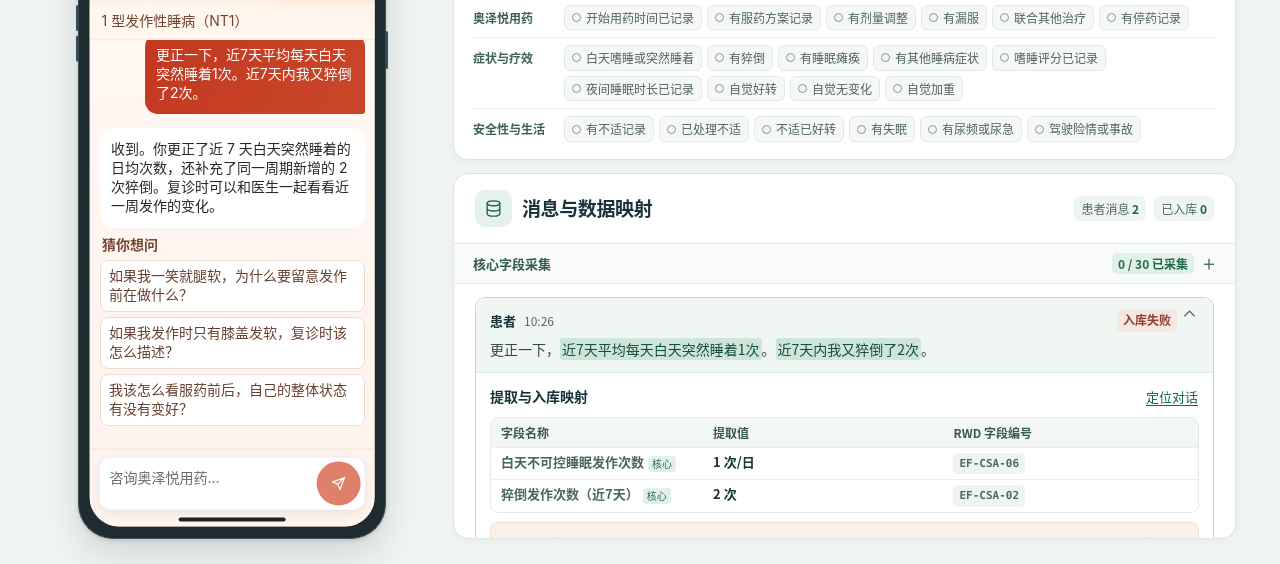
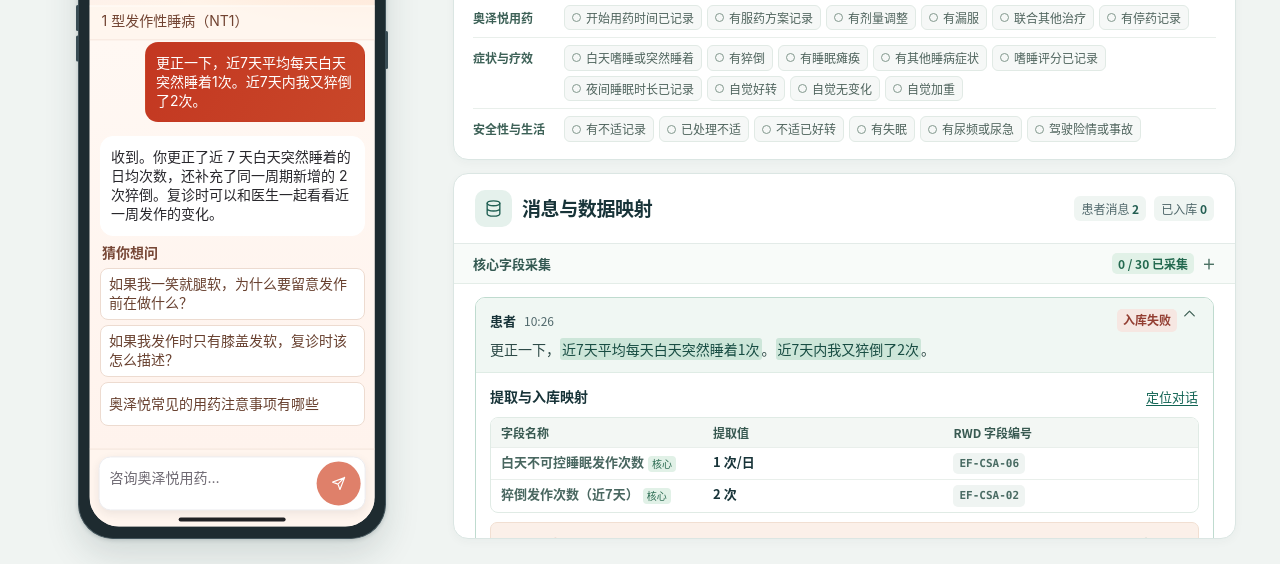
Before and after one commit to lieberHuang/rwd-medication-demo, a plain HTML site: page index.html in a window 1280 px wide. Shown: the part 258-822 px from the top of the page. Drawn offline with Linux system fonts and the light colour scheme; no server answers.

Commit message:
Feature medication precautions as the third starter question

```diff
--- a/index.html
+++ b/index.html
@@ -332,12 +332,13 @@ const chatEndpoint = document.querySelector('meta[name="rwd-chat-api"]')?.conten
 const drug = '奥泽悦';
 const initialSession = 'DEMO-ORZEYFUL-V2';
 const greeting = '你好，我是奥泽悦用药助手。可以问我用药问题，也可以说说近期用药后有什么感受。';
-const openingQuestions = ['奥泽悦适合像我这样的 NT1 患者吗？','复诊时，哪些用药经历值得和医生聊？','我白天总是犯困，怎么判断有没有影响日常生活？'];
+const medicationPrecautionsQuestion = '奥泽悦常见的用药注意事项有哪些';
+const openingQuestions = ['奥泽悦适合像我这样的 NT1 患者吗？','复诊时，哪些用药经历值得和医生聊？'];
 
 function openingSuggestions(complete) {
   const priority = ['EX-02','EF-CSA-06','AE-URI-01',...clientCore.keys()];
   const missing = [...new Set(priority)].filter(code=>!complete.has(code)).map(code=>starterFieldSuggestions[code]);
-  return [...missing,...openingQuestions].slice(0,3);
+  return [...missing,...openingQuestions].slice(0,2).concat(medicationPrecautionsQuestion);
 }
 const starter = '我从2026年11月12日开始吃奥泽悦。近7天平均每天白天会突然睡着2次，过去7天猝倒了3次。';
 const nextStarter = '更正一下，近7天平均每天白天突然睡着1次。近7天内我又猝倒了2次。';
@@ -350,7 +351,7 @@ function seedObservation(message, field_code, field_name, value, unit, literal,
 const sample = {
   answer:'你提到 11 月 12 日开始服药，近 7 天白天仍有突然睡着的情况，还发生了 3 次猝倒。你可以记下每次发作的时间和当时在做什么，方便复诊时和医生沟通。',
   model:'预设示例',
-  suggestions:['EF-CSA-03','EX-05','EF-CSA-13'],
+  suggestions:['EF-CSA-03','EX-05'],
   observations:[
     seedObservation(starter,'EX-02','首次服药日期','2026-11-12','','我从2026年11月12日开始吃奥泽悦',
       {mode:'replace',policy:'replace',period:{key:'baseline',label:'基线'}}),
@@ -363,7 +364,7 @@ const sample = {
 const nextSample = {
   answer:'收到。你更正了近 7 天白天突然睡着的日均次数，还补充了同一周期新增的 2 次猝倒。复诊时可以和医生一起看看近一周发作的变化。',
   model:'预设示例',
-  suggestions:['EF-CSA-03','EF-CSA-04','EF-CSA-13'],
+  suggestions:['EF-CSA-03','EF-CSA-04'],
   observations:[
     seedObservation(nextStarter,'EF-CSA-06','白天不可控睡眠发作次数',1,'次/日','近7天平均每天白天突然睡着1次',
       {mode:'replace',policy:'replace',period:seedPeriod}),
@@ -1418,7 +1419,9 @@ async function handleAnswer(run, result) {
     el('messages').toggleAttribute('data-awaiting-followup',Boolean(followup));
     if (followup) archiveInlineSuggestions();
   }
-  const suggestions = followup ? [] : run.initial ? result.suggestions.map(code=>starterFieldSuggestions[code]) : result.suggestions;
+  const suggestions = followup ? [] : run.initial
+    ? [...result.suggestions.map(code=>starterFieldSuggestions[code]),medicationPrecautionsQuestion]
+    : result.suggestions;
   run.answerBubble = appendMessage('assistant',assistantText,null,run.time,run.messageId,suggestions);
   if (result.analysis_pending) {
     const notice = element('div',undefined,'assistant-result-note');
```
